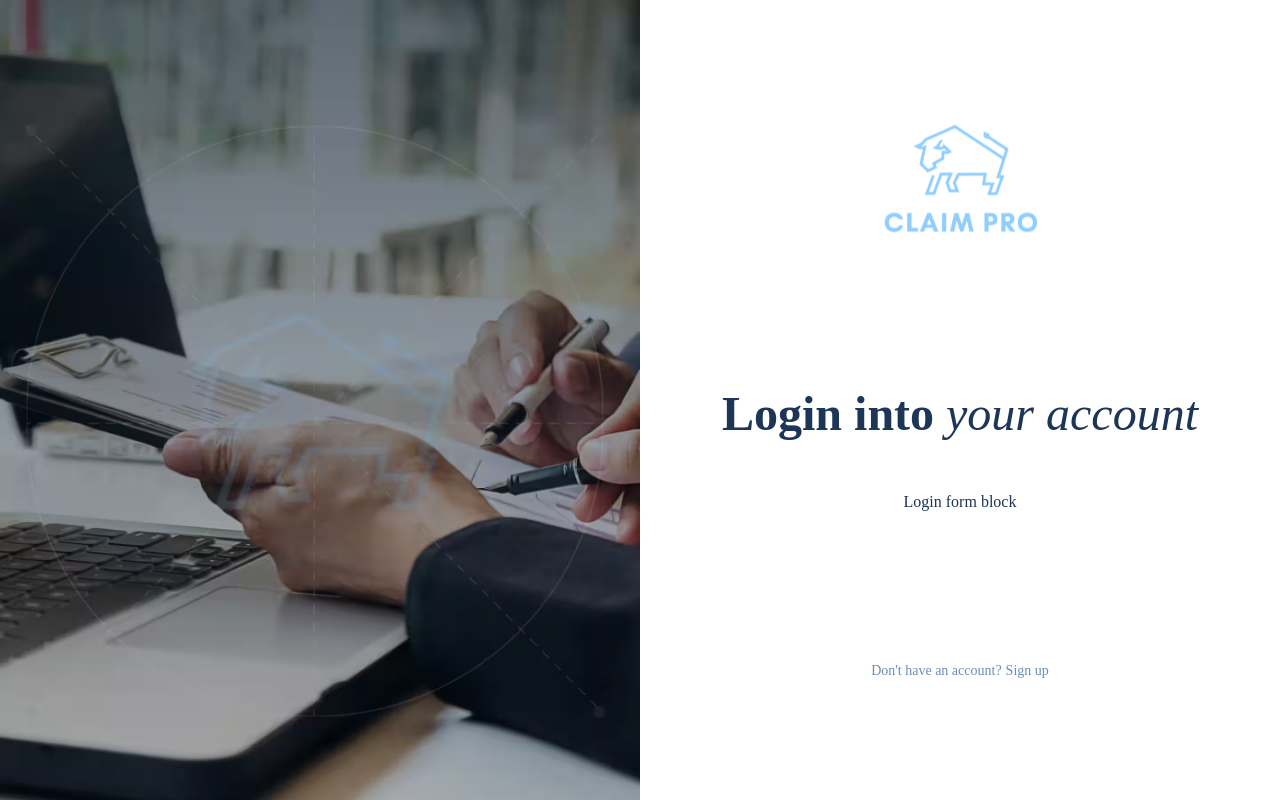
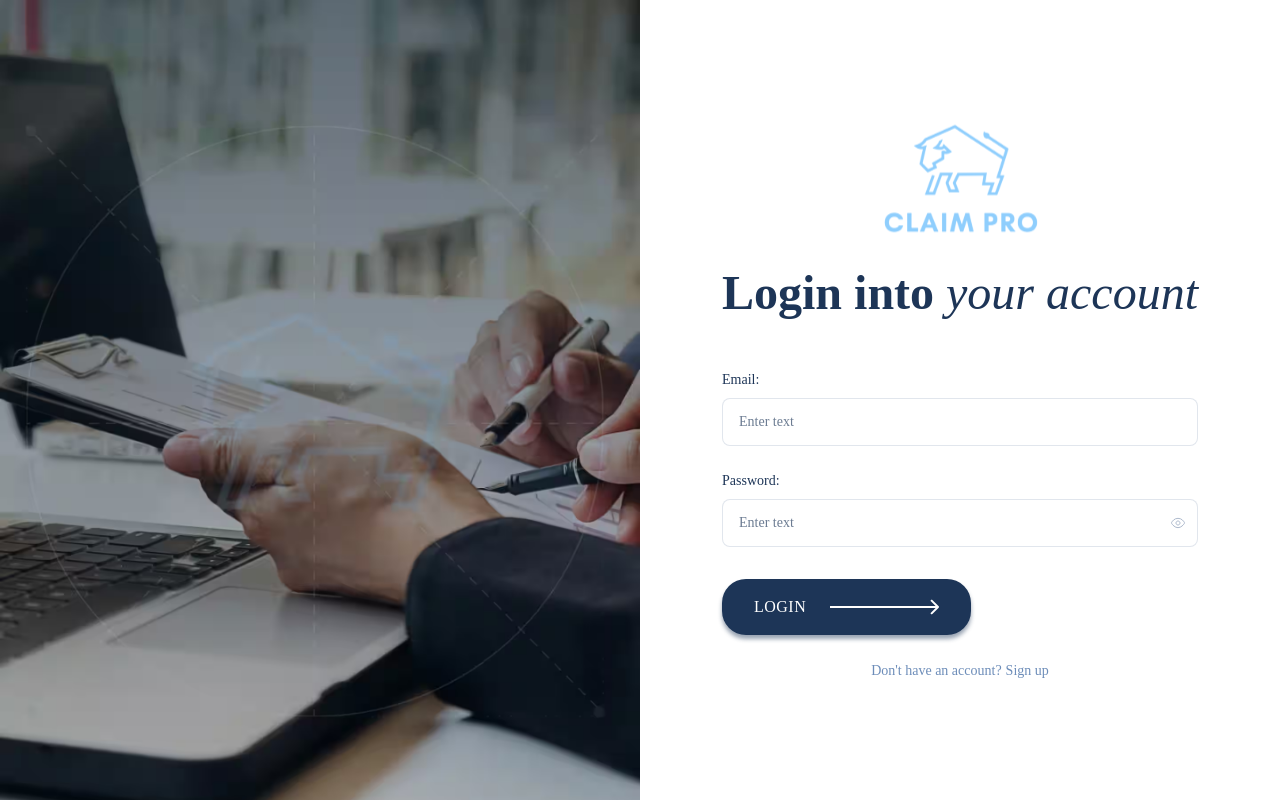
Before and after one commit to Kotiko-UA/claim-pro, a Nuxt app: page /auth/Login in a window 1280 px wide. Built offline with nearby package versions, Linux system fonts and the light colour scheme.

Commit message:
add login form

```diff
--- a/app/components/entity/Form/Input.vue
+++ b/app/components/entity/Form/Input.vue
@@ -1,10 +1,15 @@
 <script setup lang="ts">
-defineProps<{
+import { ref, onMounted } from 'vue'
+import iconShow from '@/assets/images/icons/eye-icon.svg?url'
+import iconNoShow from '@/assets/images/icons/eye-close-icon.svg?url'
+
+const props = defineProps<{
   label?: string
   placeholder: string
   modelValue?: string
   error?: string
   disabled?: boolean
+  type?: string
 }>()
 
 const emit = defineEmits<{
@@ -12,6 +17,8 @@ const emit = defineEmits<{
 }>()
 
 const inputId = ref('')
+const showPassword = ref(false)
+
 onMounted(() => {
   inputId.value = `${Math.random().toString(36).slice(2, 8)}`
 })
@@ -20,11 +27,24 @@ function updateValue(e: Event) {
   const target = e.target as HTMLInputElement
   emit('update:modelValue', target.value)
 }
+
+const inputType = computed(() => {
+  if (props.type === 'password') {
+    return showPassword.value ? 'text' : 'password'
+  }
+  return props.type || 'text'
+})
+
+function togglePasswordVisibility() {
+  showPassword.value = !showPassword.value
+}
 </script>
 
 <template>
   <div class="input-wrap">
     <label class="label" v-if="label" :for="inputId">{{ label }}</label>
+
+    <div class="input-wrapper">
       <input
         class="input"
         :class="{ error }"
@@ -32,27 +52,54 @@ function updateValue(e: Event) {
         :placeholder="placeholder"
         :value="modelValue"
         v-bind="$attrs"
+        :type="inputType"
         :disabled="disabled"
         @input="updateValue"
       />
+
+      <button
+        v-if="type === 'password'"
+        type="button"
+        class="toggle-password"
+        @click="togglePasswordVisibility"
+        :aria-label="showPassword ? 'Hide password' : 'Show password'"
+      >
+        <span v-if="showPassword">
+          <img :src="iconNoShow" alt="show password button" />
+        </span>
+        <span v-else><img :src="iconShow" alt="hide password button" /></span>
+      </button>
+    </div>
+
     <p v-if="error" class="text-red-500 text-sm mt-1">{{ error }}</p>
   </div>
 </template>
+
 <style lang="scss" scoped>
 .input-wrap {
   display: flex;
   flex-direction: column;
+  align-items: flex-start;
   gap: 8px;
   width: 100%;
 }
+
 .label {
   color: var(--Dark);
   font-size: 14px;
 }
+
+.input-wrapper {
+  position: relative;
+  width: 100%;
+}
+
 .input {
   display: block;
+  width: 100%;
   height: 48px;
   padding: 16px;
+  padding-right: 40px; // ✅ місце для кнопки ока
 
   border-radius: 8px;
   border: 1px solid rgba(196, 205, 219, 0.5);
@@ -62,19 +109,37 @@ function updateValue(e: Event) {
   font-family: 'Urbanist';
   font-size: 14px;
 
-  border-radius: 8px;
   &::placeholder {
     color: rgba(29, 53, 87, 0.65);
     font-family: 'Urbanist';
     font-size: 14px;
   }
+
   &:disabled {
     background-color: #f2f2f2;
     color: #a1a1a1;
     cursor: not-allowed;
   }
+
   &.error {
     border: 1px solid #d90505;
   }
 }
+
+.toggle-password {
+  position: absolute;
+  right: 12px;
+  top: 50%;
+  transform: translateY(-50%);
+  background: none;
+  border: none;
+  cursor: pointer;
+  padding: 0;
+  font-size: 18px; // для тесту
+  color: var(--Dark);
+
+  &:hover {
+    opacity: 0.8;
+  }
+}
 </style>
--- a/app/pages/auth/Login.vue
+++ b/app/pages/auth/Login.vue
@@ -1,13 +1,69 @@
 <script setup lang="ts">
-import CommonAuth from '~/components/auth/CommonAuth.vue';
+import CommonAuth from '~/components/auth/CommonAuth.vue'
+import { Form, Field } from 'vee-validate'
+import * as yup from 'yup'
+import type { LoginType } from '~/shared/types/auth-type'
 
+definePageMeta({
+  ssr: false,
+})
+
+const schema = yup.object({
+  email: yup.string().email('Invalid email').required('Email is required'),
+  password: yup
+    .string()
+    .required('Password is required')
+    .min(8, 'Password must be at least 8 characters long')
+    .matches(/[A-Z]/, 'Password must contain at least one uppercase letter')
+    .matches(/[a-z]/, 'Password must contain at least one lowercase letter')
+    .matches(/\d/, 'Password must contain at least one number')
+    .matches(
+      /[@$!%*?&#^()_+\-=\[\]{};':"\\|,.<>\/?]/,
+      'Password must contain at least one special character'
+    ),
+})
+const initialState = (): LoginType => ({
+  email: '',
+  password: '',
+})
+
+const state = reactive<LoginType>(initialState())
+const onLogin = () => {
+  console.log(state)
+  // Object.assign(state, initialState())
+}
 </script>
 <template>
-  <CommonAuth
-  title="<span>Login into </span> your account"
->
-   <template #form>
-      <p>Login form block</p>
+  <CommonAuth title="<span>Login into </span> your account">
+    <template #form>
+      <Form :validation-schema="schema" @submit="onLogin" v-slot="{ errors }">
+        <div class="flex flex-col gap-6">
+          <Field name="email" v-slot="{ field, errorMessage }">
+            <EntityFormInput
+              label="Email:"
+              id="email"
+              autocomplete="email"
+              placeholder="Enter text"
+              v-bind="field"
+              :error="errorMessage"
+              v-model="state.email"
+            />
+          </Field>
+          <Field name="password" v-slot="{ field, errorMessage }">
+            <EntityFormInput
+              label="Password:"
+              type="password"
+              id="password"
+              autocomplete="password"
+              placeholder="Enter text"
+              v-bind="field"
+              :error="errorMessage"
+              v-model="state.password"
+            />
+          </Field>
+        </div>
+        <EntityButtonSubmit class="" text="Login" />
+      </Form>
     </template>
 
     <template #auth-link>
@@ -18,5 +74,5 @@ import CommonAuth from '~/components/auth/CommonAuth.vue';
         </span>
       </p>
     </template>
-</CommonAuth>
+  </CommonAuth>
 </template>
--- a/app/pages/auth/Registration.vue
+++ b/app/pages/auth/Registration.vue
@@ -1,12 +1,12 @@
 <script setup lang="ts">
-import CommonAuth from '~/components/auth/CommonAuth.vue';
+import CommonAuth from '~/components/auth/CommonAuth.vue'
+definePageMeta({
+  ssr: false,
+})
 </script>
 
 <template>
-
-  <CommonAuth
-      title="<span>Create </span> your account"
-    >
+  <CommonAuth title="<span>Create </span> your account">
     <template #form>
       <p>Registration form block</p>
     </template>
@@ -19,5 +19,5 @@ import CommonAuth from '~/components/auth/CommonAuth.vue';
         </span>
       </p>
     </template>
-    </CommonAuth>
+  </CommonAuth>
 </template>
--- a/app/pages/auth/ResetPass.vue
+++ b/app/pages/auth/ResetPass.vue
@@ -1,13 +1,13 @@
 <script setup lang="ts">
-import CommonAuth from '~/components/auth/CommonAuth.vue';
-
+import CommonAuth from '~/components/auth/CommonAuth.vue'
+definePageMeta({
+  ssr: false,
+})
 </script>
 <template>
-    <CommonAuth
-      title="<span>Reset </span> password"
-    >
+  <CommonAuth title="<span>Reset </span> password">
     <template #form>
       <p>Reset password form block</p>
     </template>
-    </CommonAuth>
+  </CommonAuth>
 </template>
--- /dev/null
+++ b/app/shared/types/auth-type.ts
@@ -0,0 +1 @@
+export type LoginType = { email: string; password: string }
```
Also changed, not shown: app/layouts/default.vue (+8 -9 lines), app/assets/images/icons/eye-close-icon.svg (added), app/assets/images/icons/eye-icon.svg (added). Lines whose indentation alone changed are shown as unchanged.
